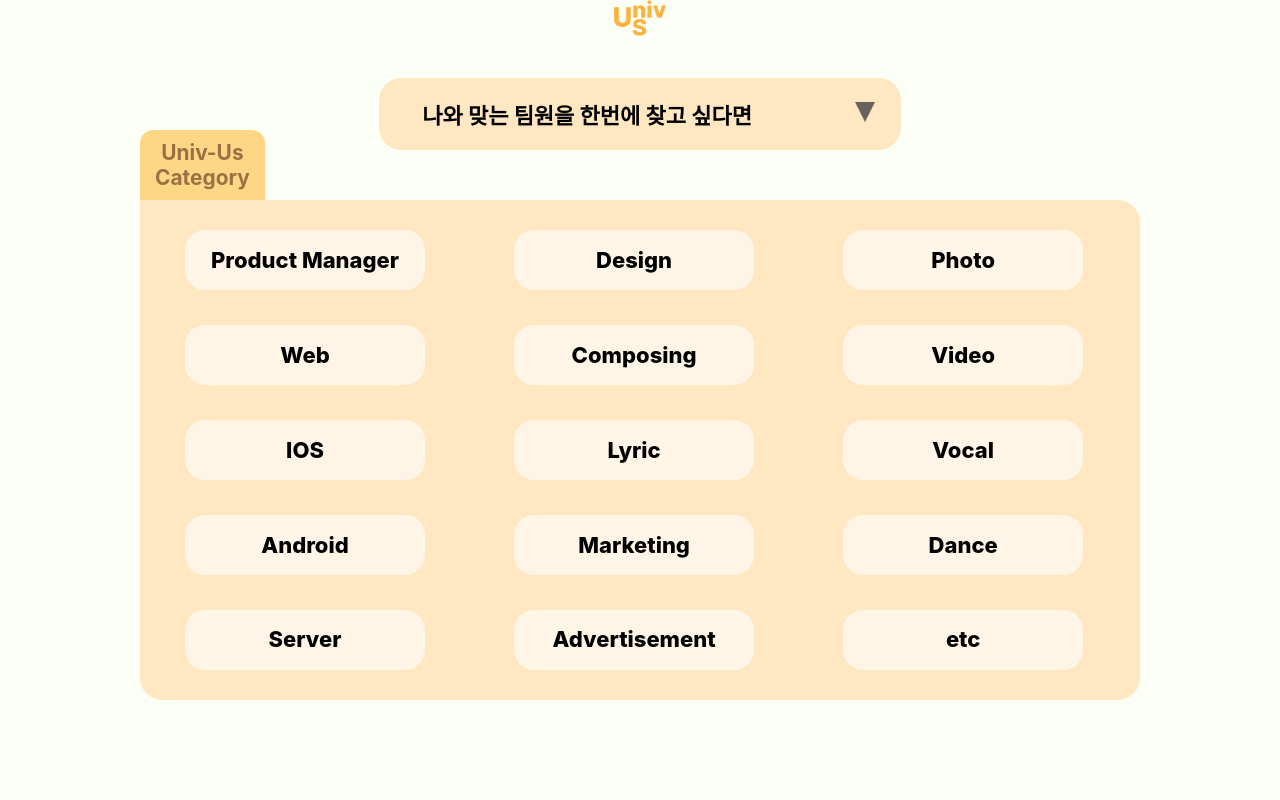
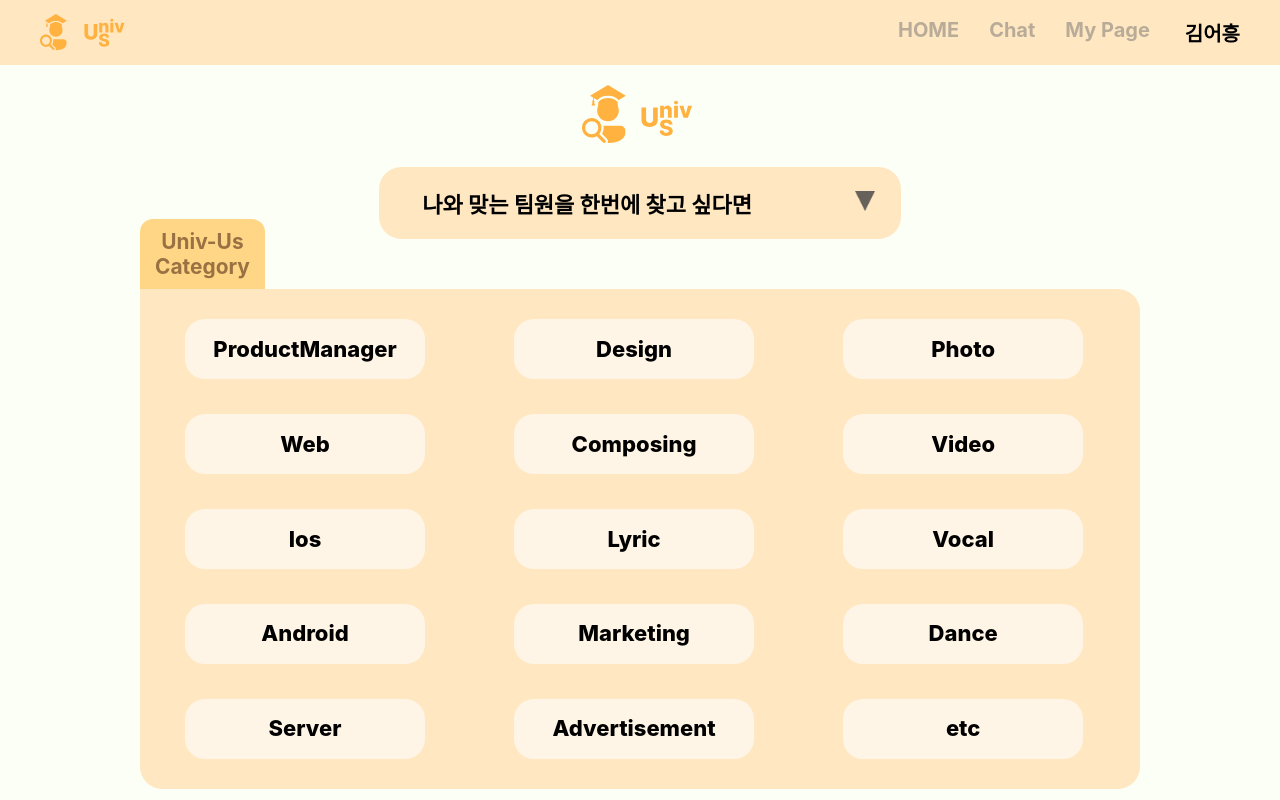
Before and after one commit to 2023-AHEUNGTHON/Team_6, a React (Create React App) app: page /Mainpage in a window 1280 px wide. Shown: the top 800 px of the page. Built offline with nearby package versions, Linux system fonts and the light colour scheme.

Commit message:
feat: 메인페이지 수정, 카테고리 페이지 연결

```diff
--- a/src/pages/Mainpage/Mainpage.css
+++ b/src/pages/Mainpage/Mainpage.css
@@ -1,55 +1,7 @@
-    /* App.css*/
-
-    /* @viewport {
-        width: 1280px;
-        height: 1139px;
-        min-width: 1280px;
-        min-height: 1139px;
-        background-color: #FCFFF5 !important;
-    } */
-
 .Mainpage {
     width: 100vw;
 }
-/*
-    .App-logo {
-        height: 40vmin;
-        pointer-events: none;
-    } */
-/*
-    @media (prefers-reduced-motion: no-preference) { */
-        /* .App-logo {
-        animation: App-logo-spin infinite 20s linear;
-        }
-    }
 
-    .App-header {
-        background-color: #282c34;
-        min-height: 100vh;
-        display: flex;
-        flex-direction: column;
-        align-items: center;
-        justify-content: center;
-        font-size: calc(10px + 2vmin);
-        align-items: center;
-    }
-
-    .App-link {
-
-    }
-
-    @keyframes App-logo-spin {
-        from {
-        transform: rotate(0deg);
-        }
-        to {
-        transform: rotate(360deg);
-        }
-
-
-    } */
-
-    /*body*/
 .logo_wrap{
     text-align: center;
 
@@ -60,10 +12,9 @@
     padding-bottom:3%;
     margin-right:1%;
 }
+
 .logo2{
-        width:4%;
-        padding-top:-4%;
-        padding-bottom:3%;
+    margin: 20px auto;
 }
 
 /*search*/
@@ -114,7 +65,6 @@
     width: fit-content;
     flex-shrink: 0;
     margin-top:-2%;
-
 }
 
 .m_text{
@@ -142,8 +92,8 @@
     border-radius: 0rem 1.39006rem 1.39006rem 1.39006rem;
     background: #FFE7C2;
     padding: 1% 0 1% 1%;
-        padding-right:0;
     box-sizing: border-box;
+    margin-bottom: 40px;
 }
 
 .box {
@@ -159,11 +109,11 @@
     margin-right:3%;
     color: #000 !important;
     color: #000;
-
     text-align: center;
     font-family: Inter;
     font-size: 1.375rem;
     font-style: normal;
     font-weight: 800;
     line-height: 3.93488rem; /* 286.172% */
+    cursor: pointer;
 }
--- a/src/pages/Mainpage/Mainpage.js
+++ b/src/pages/Mainpage/Mainpage.js
@@ -1,43 +1,59 @@
 import React from 'react';
 import './Mainpage.css';
-// import logo1 from '../../img/icon.png';
-import logo2 from '../../img/univ-us.png';
+import mainLogo from './../../img/mainLogo2.svg';
 import Polygon from '../../img/Polygon.png';
+import {useNavigate} from "react-router-dom";
+import Nav from "./../../components/CommonNav";
+import Footer from "./../../components/Footer";
 
 function Mainpage(){
+    const categoryOptions = [
+        "ProductManager",
+        "Design",
+        "Photo",
+        "Web",
+        "Composing",
+        "Video",
+        "Ios",
+        "Lyric",
+        "Vocal",
+        "Android",
+        "Marketing",
+        "Dance",
+        "Server",
+        "Advertisement",
+        "etc"
+    ]
+
+    const navigate = useNavigate();
+
     return(
-        <div className="Mainpage">
-            <div class="logo_wrap">
-                {/*<img class="logo1" src={logo1}/>*/}
-                <img class="logo2" src={logo2}/>
-            </div>
-            <div class="search_wrap">
-                <div class="s_text">나와 맞는 팀원을 한번에 찾고 싶다면</div>
-                <div ><img class="s_img" src={Polygon}/></div>
-            </div>
-            <div class="menu_big_wrap">
-                <div class="menu_wrap">
-                    <div class="m_text">Univ-Us<br/>Category</div>
+        <>
+            <Nav />
+            <div className="Mainpage">
+                <div className="logo_wrap">
+                    <img className="logo2" src={mainLogo}/>
+                </div>
+                <div className="search_wrap">
+                    <div className="s_text">나와 맞는 팀원을 한번에 찾고 싶다면</div>
+                    <div><img className="s_img" src={Polygon}/></div>
+                </div>
+                <div className="menu_big_wrap">
+                    <div className="menu_wrap">
+                        <div className="m_text">Univ-Us<br/>Category</div>
+                    </div>
+                </div>
+
+                <div className="container">
+                    {
+                        categoryOptions.map((category, idx) => (
+                            <div className="box" onClick={() => navigate(`/${category}`)}>{category}</div>
+                        ))
+                    }
                 </div>
             </div>
-            <div class="container">
-                <div class="box">Product Manager</div>
-                <div class="box">Design</div>
-                <div class="box">Photo</div>
-                <div class="box">Web</div>
-                <div class="box">Composing</div>
-                <div class="box">Video</div>
-                <div class="box">IOS</div>
-                <div class="box">Lyric</div>
-                <div class="box">Vocal</div>
-                <div class="box">Android</div>
-                <div class="box">Marketing</div>
-                <div class="box">Dance</div>
-                <div class="box">Server</div>
-                <div class="box">Advertisement</div>
-                <div class="box">etc</div>
-            </div>
-        </div>
+            <Footer />
+        </>
     )
 }
 
```
Lines whose indentation alone changed are shown as unchanged.
